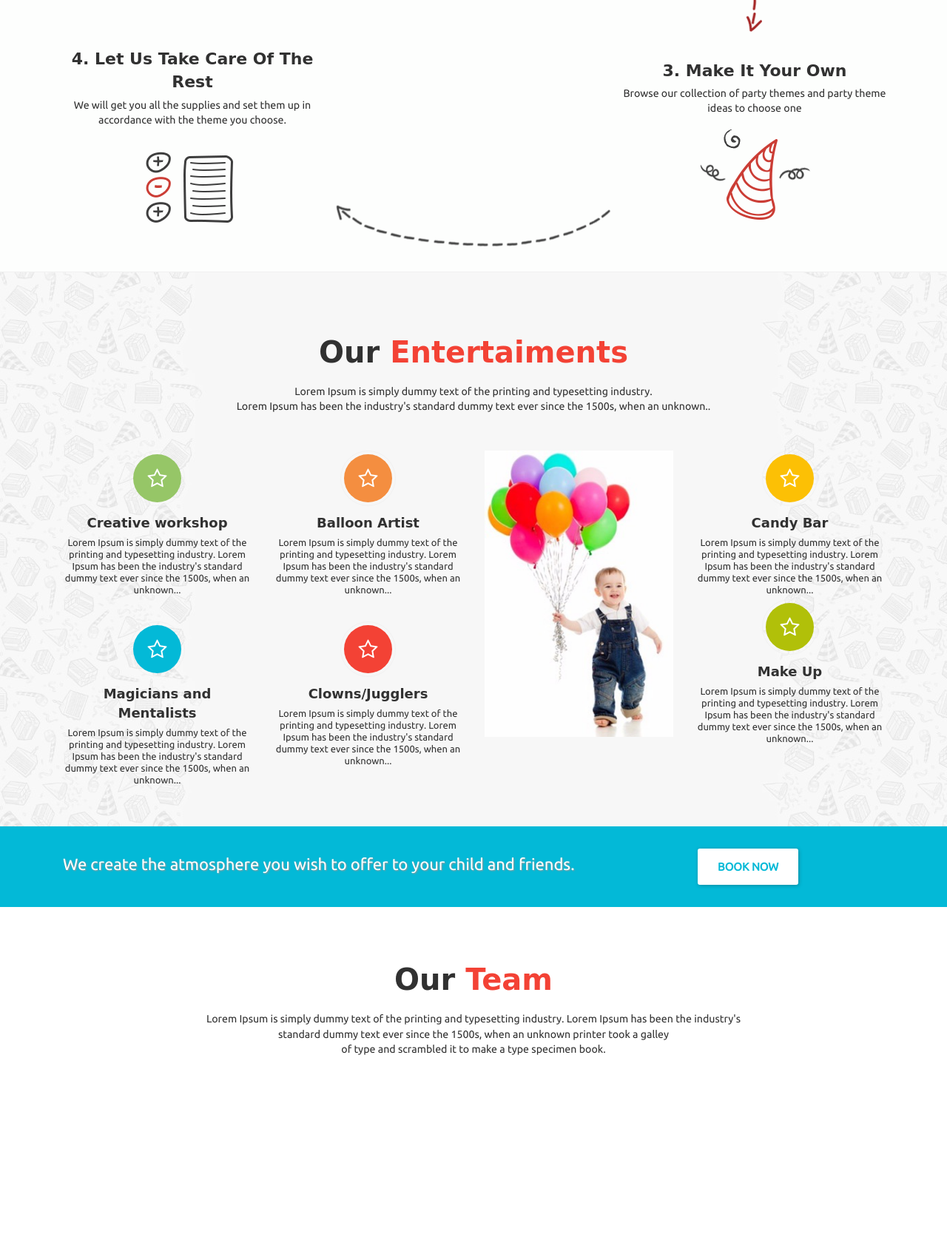
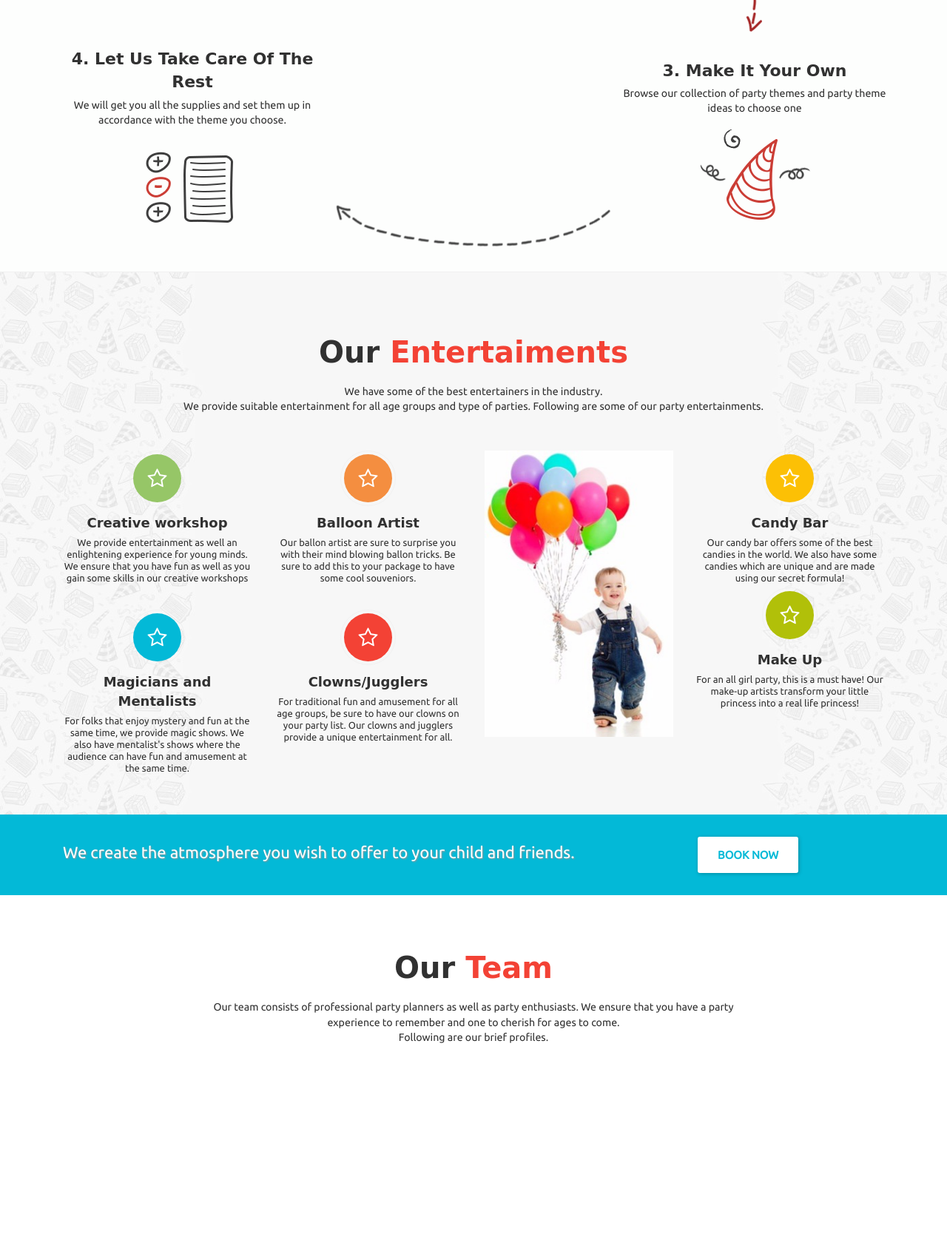
Before and after one commit to gnairharikrishnan/Fete, a Flask app: page / in a window 1280 px wide. Shown: the part 2855-4523 px from the top of the page at 74% size. Run offline with Flask 2, Linux system fonts and the light colour scheme; parts of the project's set-up code (start-up, migrations or seed data) failed here and were passed over; some libraries are stand-ins or nearby versions; some web fonts are replaced.

Commit message:
Update Text
Update the the text to custom text.

```diff
--- a/templates/index.html
+++ b/templates/index.html
@@ -386,7 +386,7 @@ Our professionnal team puts at your disposal their competences, creativity, and
         <div class="section-info section-padding paddingb-80 our_entertaiment text-center clearfix bg-image" style="background-image: url('./static/images/fete_ent_bg.jpg');">
           <div class="container">
             <h2 class="section-heading paddingt-80">Our <span class="red">Entertaiments</span></h2>
-            <p>Lorem Ipsum is simply dummy text of the printing and typesetting industry.<br>Lorem Ipsum has been the industry's standard dummy text ever since the 1500s, when an unknown..</p>
+            <p>We have some of the best entertainers in the industry.<br>We provide suitable entertainment for all age groups and type of parties. Following are some of our party entertainments.</p>
             <div class="features2 margint-50 marginb-50 clearfix">
               <div class="col-md-3 col-sm-3 col-xa-12">
                 <div class="col-features2 marginb-30 text-center clearfix">
@@ -404,7 +404,7 @@ Our professionnal team puts at your disposal their competences, creativity, and
                   </div>
                   <div class="article-body">
                     <h3>Creative workshop</h3>
-                    <p>Lorem Ipsum is simply dummy text of the printing and typesetting industry. Lorem Ipsum has been the industry's standard dummy text ever since the 1500s, when an unknown...</p>
+                    <p>We provide entertainment as well an enlightening experience for young minds. We ensure that you have fun as well as you gain some skills in our creative workshops</p>
                   </div>
                 </div><!-- END .col-features2 -->
                 <div class="col-features2 text-center clearfix">
@@ -422,7 +422,7 @@ Our professionnal team puts at your disposal their competences, creativity, and
                   </div>
                   <div class="article-body">
                     <h3>Magicians and Mentalists</h3>
-                    <p>Lorem Ipsum is simply dummy text of the printing and typesetting industry. Lorem Ipsum has been the industry's standard dummy text ever since the 1500s, when an unknown...</p>
+                    <p>For folks that enjoy mystery and fun at the same time, we provide magic shows. We also have mentalist's shows where the audience can have fun and amusement at the same time.</p>
                   </div>
                 </div><!-- END .col-features2 -->
               </div><!-- END .col-md-3 -->
@@ -442,7 +442,7 @@ Our professionnal team puts at your disposal their competences, creativity, and
                   </div>
                   <div class="article-body">
                     <h3>Balloon Artist</h3>
-                    <p>Lorem Ipsum is simply dummy text of the printing and typesetting industry. Lorem Ipsum has been the industry's standard dummy text ever since the 1500s, when an unknown...</p>
+                    <p>Our ballon artist are sure to surprise you with their mind blowing ballon tricks. Be sure to add this to your package to have some cool souveniors.</p>
                   </div>
                 </div><!-- END .col-features2 -->
                 <div class="col-features2 text-center clearfix">
@@ -460,7 +460,7 @@ Our professionnal team puts at your disposal their competences, creativity, and
                   </div>
                   <div class="article-body">
                     <h3>Clowns/Jugglers</h3>
-                    <p>Lorem Ipsum is simply dummy text of the printing and typesetting industry. Lorem Ipsum has been the industry's standard dummy text ever since the 1500s, when an unknown...</p>
+                    <p>For traditional fun and amusement for all age groups, be sure to have our clowns on your party list. Our clowns and jugglers provide a unique entertainment for all.</p>
                   </div>
                 </div><!-- END .col-features2 -->
               </div><!-- END .col-md-3 -->
@@ -483,7 +483,7 @@ Our professionnal team puts at your disposal their competences, creativity, and
                   </div>
                   <div class="article-body">
                     <h3>Candy Bar</h3>
-                    <p>Lorem Ipsum is simply dummy text of the printing and typesetting industry. Lorem Ipsum has been the industry's standard dummy text ever since the 1500s, when an unknown...</p>
+                    <p>Our candy bar offers some of the best candies in the world. We also have some candies which are unique and are made using our secret formula!</p>
                   </div>
                 </div><!-- END .col-features2 -->
                 <div class="col-features2 marginb-30 text-center clearfix">
@@ -501,7 +501,7 @@ Our professionnal team puts at your disposal their competences, creativity, and
                   </div>
                   <div class="article-body">
                     <h3>Make Up</h3>
-                    <p>Lorem Ipsum is simply dummy text of the printing and typesetting industry. Lorem Ipsum has been the industry's standard dummy text ever since the 1500s, when an unknown...</p>
+                    <p>For an all girl party, this is a must have! Our make-up artists transform your little princess into a real life princess!</p>
                   </div>
                 </div><!-- END .col-features2 -->
               </div><!-- END .col-md-3 -->
@@ -524,7 +524,7 @@ Our professionnal team puts at your disposal their competences, creativity, and
 
         <div class="section-info our_team2 section-padding container text-center clearfix">
           <h2 class="section-heading">Our <span class="red">Team</span></h2>
-          <p>Lorem Ipsum is simply dummy text of the printing and typesetting industry. Lorem Ipsum has been the industry's<br> standard dummy text ever since the 1500s, when an unknown printer took a galley<br> of type and scrambled it to make a type specimen book.</p>
+          <p>Our team consists of professional party planners as well as party enthusiasts. We ensure that you have a party<br> experience to remember and one to cherish for ages to come.<br> Following are our brief profiles.</p>
           <div class="team2 margint-50 clearfix">
             <div class="col-team col-md-3 col-sm-3 col-xs-12">
               <div class="team2-circle clearfix">
```
